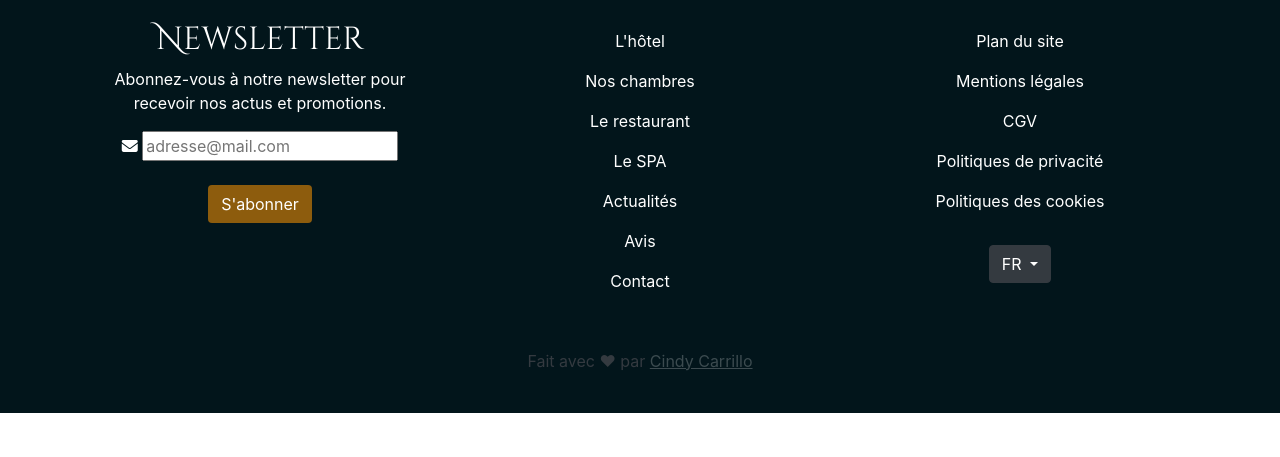
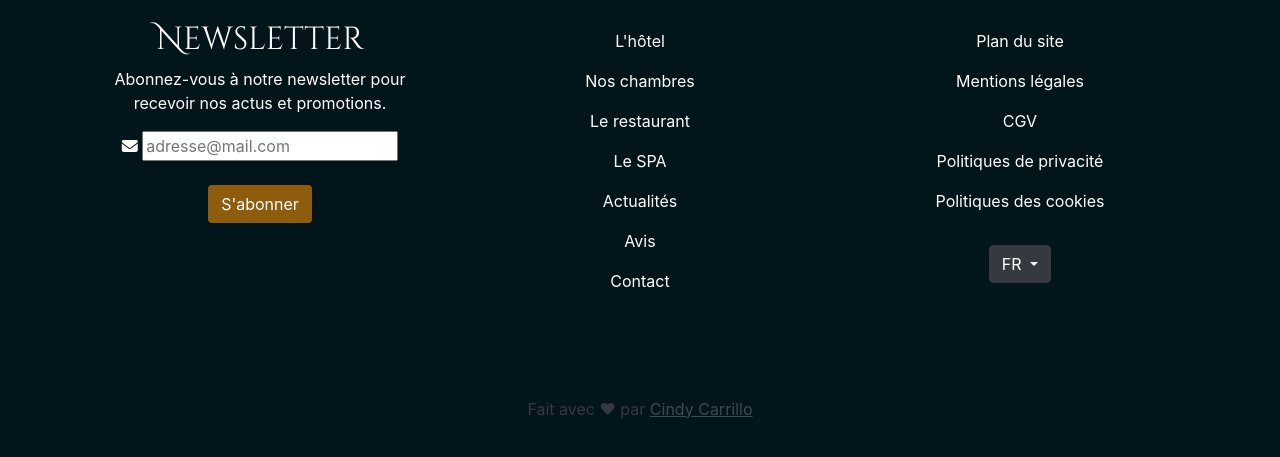
Before and after one commit to Dyvakrrillo/hotel_house, a plain HTML site: page index.html in a window 1280 px wide. Shown: the part 2798-3255 px from the top of the page. Before the commit the page ends 3211 px from the top, so only its background shows below. Drawn offline with nearby package versions, Linux system fonts and the light colour scheme.

Commit message:
padding bottom footer

```diff
--- a/index.html
+++ b/index.html
@@ -215,7 +215,7 @@
             </div>
 
             <!-- 3 colonnes -->
-            <div class="row px-0">
+            <div class="row px-0 pb-5">
 
                 <!-- Colonne 1 - Newsletter-->
                 <div class="col-sm text-center pb-5">
```
